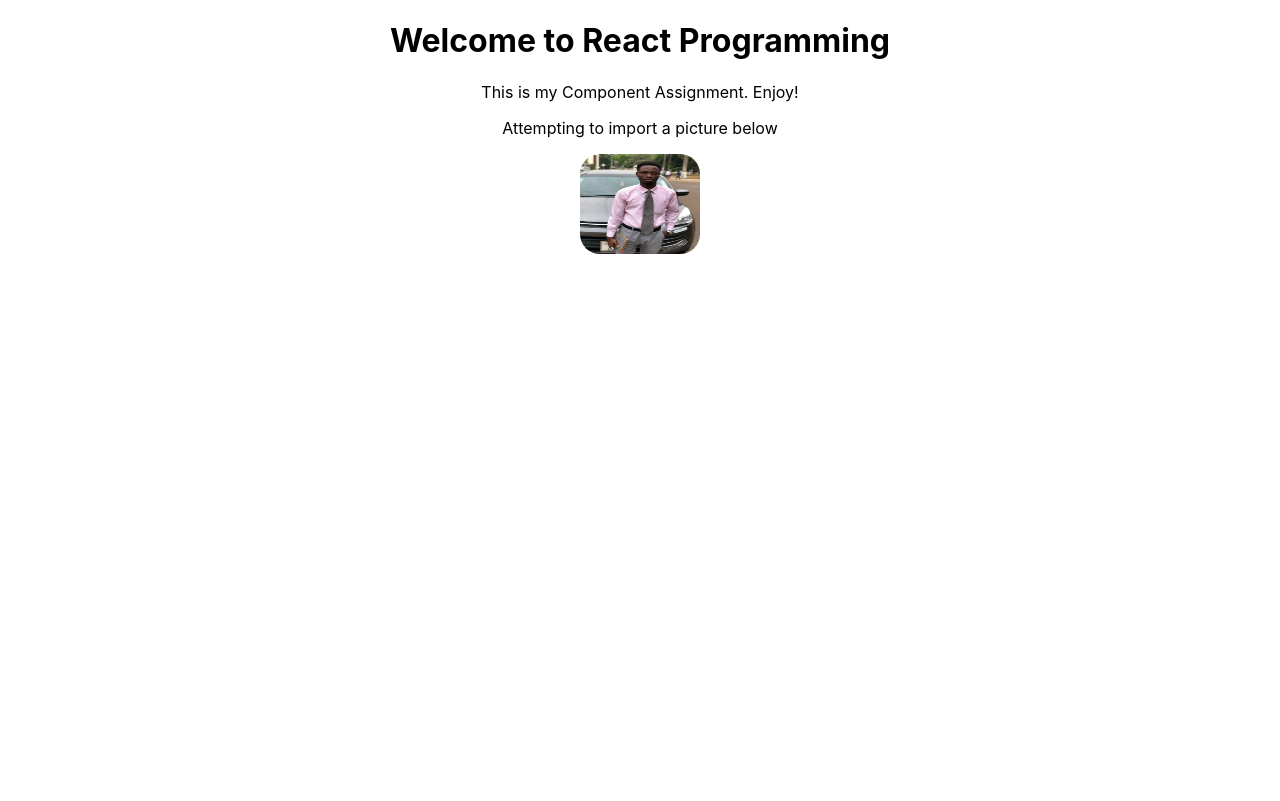
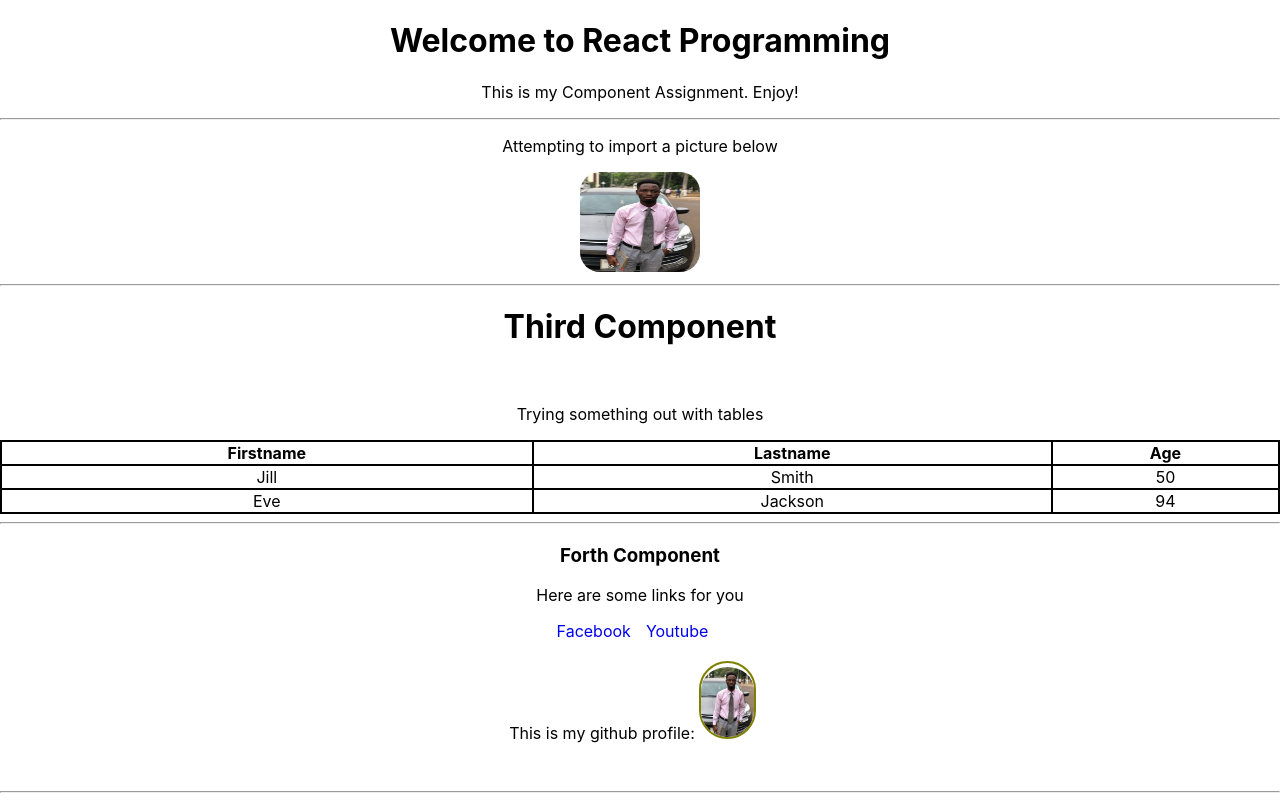
Before and after one commit to argorn-inc/assign1, a React (Create React App) app in the folder components/: page / in a window 1280 px wide. Built offline with nearby package versions, Linux system fonts and the light colour scheme.

Commit message:
component5

```diff
--- a/components/src/App.js
+++ b/components/src/App.js
@@ -3,12 +3,17 @@ import logo from './logo.svg';
 import './App.css';
 import First from './components/Component1';
 import Second from './components/Component2';
+import Third from './components/Component3';
+import Fourth from './components/Component4';
+
 
 function App() {
   return (
     <div className="App">
-      <First/>
+      <First />
       <Second/>
+      <Third/>
+      <Fourth/>
     </div>
   );
 }
--- a/components/src/components/Component1.js
+++ b/components/src/components/Component1.js
@@ -5,6 +5,7 @@ function FirstComponents(){
         <div>
             <h1>Welcome to React Programming</h1>
             <p>This is my Component Assignment. Enjoy!</p>
+            <hr/>
         </div>
     );
 }
--- a/components/src/components/Component2.js
+++ b/components/src/components/Component2.js
@@ -4,9 +4,10 @@ import './components.css';
 
 function SecondComponent(){
     return(
-        <div class="pic_component">
+        <div className="pic_component">
         <p>Attempting to import a picture below</p>
-        <img class="pic" src={pic} alt="logo"/>
+        <img className="pic" src={pic} alt="logo"/>
+        <hr/>
         </div>
     );
 }
--- /dev/null
+++ b/components/src/components/Component3.js
@@ -0,0 +1,32 @@
+import React from 'react';
+import './components.css';
+
+
+function ThirdComponent() {
+    return(
+        <div className="myTable">
+            <h1>Third Component</h1><br/>
+            <p>Trying something out with tables</p>
+            <table className="myTable">
+                <tr>
+                    <th>Firstname</th>
+                    <th>Lastname</th>
+                    <th>Age</th>
+                </tr>
+                <tr>
+                    <td>Jill</td>
+                    <td>Smith</td>
+                    <td>50</td>
+                </tr>
+                <tr>
+                    <td>Eve</td>
+                    <td>Jackson</td>
+                    <td>94</td>
+                </tr>
+                </table>
+            <hr/>
+        </div>
+    );
+}
+
+export default ThirdComponent;
--- /dev/null
+++ b/components/src/components/Component4.js
@@ -0,0 +1,24 @@
+import React from 'react';
+import MyImage from '../img/mypic.jpg';
+import './components.css';
+
+function FourthComponent(){
+    return(
+        <div className="fourth">
+            <h3>Forth Component</h3>
+            <p>Here are some links for you<br/></p>
+            <span><a href="https://facebook.com">Facebook</a></span>
+            <span><a href="https://youtube.com">Youtube</a></span>
+            <br/>
+
+           <br/>
+
+            This is my github profile:
+           <a id="me" href="https://github.com/argorn-inc"> <img src={MyImage} alt="My Pic"/></a>
+
+            <hr/>
+        </div>
+    );
+}
+
+export default FourthComponent;
--- a/components/src/components/components.css
+++ b/components/src/components/components.css
@@ -3,3 +3,42 @@
     border-radius: 20px;
     width: 120px;
 }
+.myTable{
+    /* border: 2px solid; */
+    width: 100%;
+    margin: 0 auto;
+    padding: 0 auto;
+    position: relative;
+}
+
+.myTable table,th,td{
+   border: 2px solid black;
+   border-collapse: collapse;
+}
+.myTable table{
+   float: none;
+}
+
+.fourth{
+    margin-top: 20px;
+    /* float: left; */
+}
+
+.fourth a{
+    text-decoration: none;
+    font: 100px;
+    text-transform: capitalize;
+    margin-right: 15px;
+}
+
+.fourth img{
+    size: 30px;
+    height: 70px;
+    border-radius: 50px;
+    border: 2px solid olive;
+    padding-top: 4px;
+
+}
+#me{
+    line-height: 100px;
+}
```
Also changed, not shown: components/src/components/Componenet3.js (deleted, +0 -14 lines), components/src/components/Component5.js (added, +10 -0 lines).
